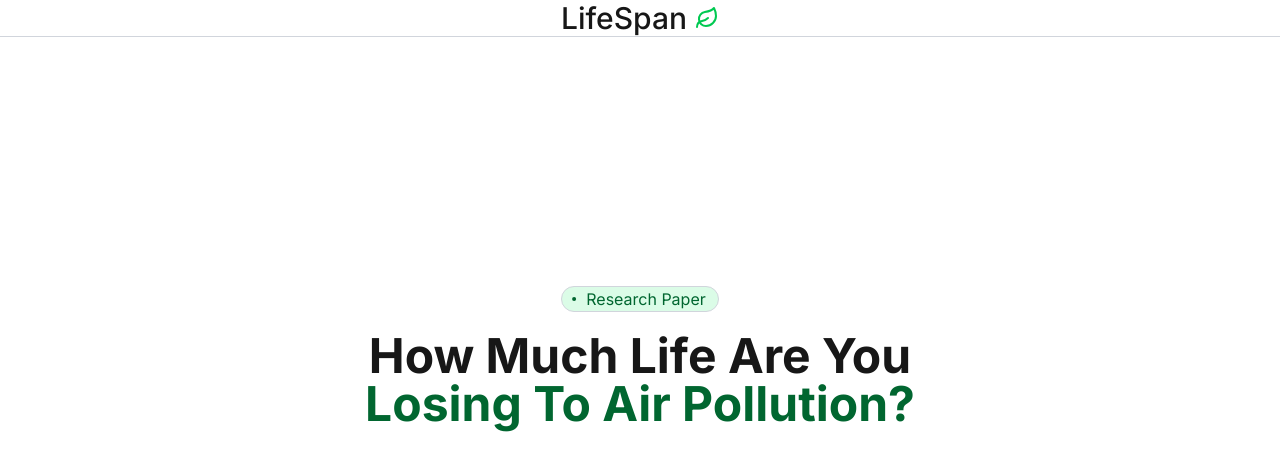
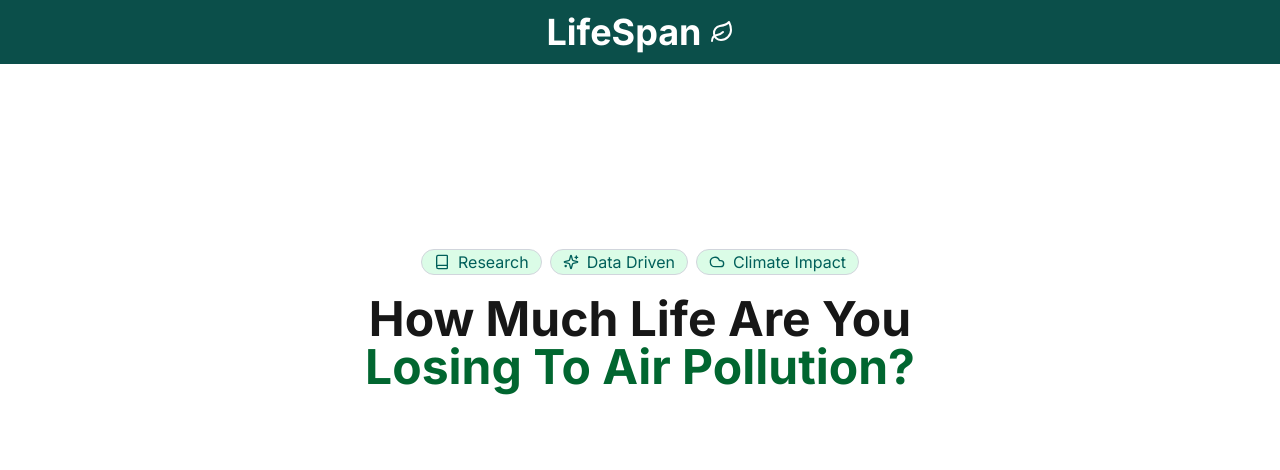
Before and after one commit to aneeshpatne/LifeSpan, a Next.js app in the folder frontend/: page / in a window 1280 px wide. Shown: the top 470 px of the page. Built offline with nearby package versions, Linux system fonts and the light colour scheme.

Commit message:
enhance Header and Hero components with new styles and icons; add wave background SVG

```diff
--- a/frontend/src/components/header.jsx
+++ b/frontend/src/components/header.jsx
@@ -1,9 +1,13 @@
 import { Leaf } from "lucide-react";
+import { Book, Sparkles, Cloud } from "lucide-react";
+import { Badge } from "./hero";
 export default function Header() {
   return (
-    <header className="flex items-center justify-center border-b border-gray-300">
-      <h1 className="text-3xl font-medium">LifeSpan</h1>
-      <Leaf className="ml-2 text-green-500" />
+    <header className="flex flex-col items-center justify-center gap-2 absolute top-0 h-[8vh] left-0 w-full bg-teal-900">
+      <div className="flex items-center justify-center my-2">
+        <h1 className="text-4xl font-bold text-white">LifeSpan</h1>
+        <Leaf className="ml-2 text-white font-bold" />
+      </div>
     </header>
   );
 }
--- a/frontend/src/components/hero.jsx
+++ b/frontend/src/components/hero.jsx
@@ -1,9 +1,14 @@
-import { Dot } from "lucide-react";
+import { Dot, Sparkles, Cloud, Book } from "lucide-react";
+import Header from "./header";
 
 export default function Hero() {
   return (
     <div className="flex flex-col items-center justify-center gap-5 h-[80vh]">
-      <Badge name={"Research Paper"} />
+      <div className="flex items-center justify-center gap-2">
+        <Badge name={"Research"} Icon={Book} />
+        <Badge name={"Data Driven"} Icon={Sparkles} />
+        <Badge name={"Climate Impact"} Icon={Cloud} />
+      </div>
       <div className="flex items-center justify-center">
         <h1 className="font-bold text-5xl text-center">
           How Much Life Are You <br />
@@ -13,11 +18,11 @@ export default function Hero() {
     </div>
   );
 }
-export function Badge({ name }) {
+export function Badge({ name, Icon }) {
   return (
-    <div className="flex items-center justify-center border bg-green-100 border-gray-300 rounded-full pr-3">
-      <Dot className="text-green-800" />
-      <h1 className="text-green-800">{name}</h1>
+    <div className="flex items-center justify-center border gap-2 bg-green-100 border-gray-300 rounded-full px-3">
+      {Icon && <Icon className="w-4 h-4 text-teal-800" />}
+      <h1 className="text-teal-800">{name}</h1>
     </div>
   );
 }
```
Also changed, not shown: frontend/public/wave-haikei.svg (added).
